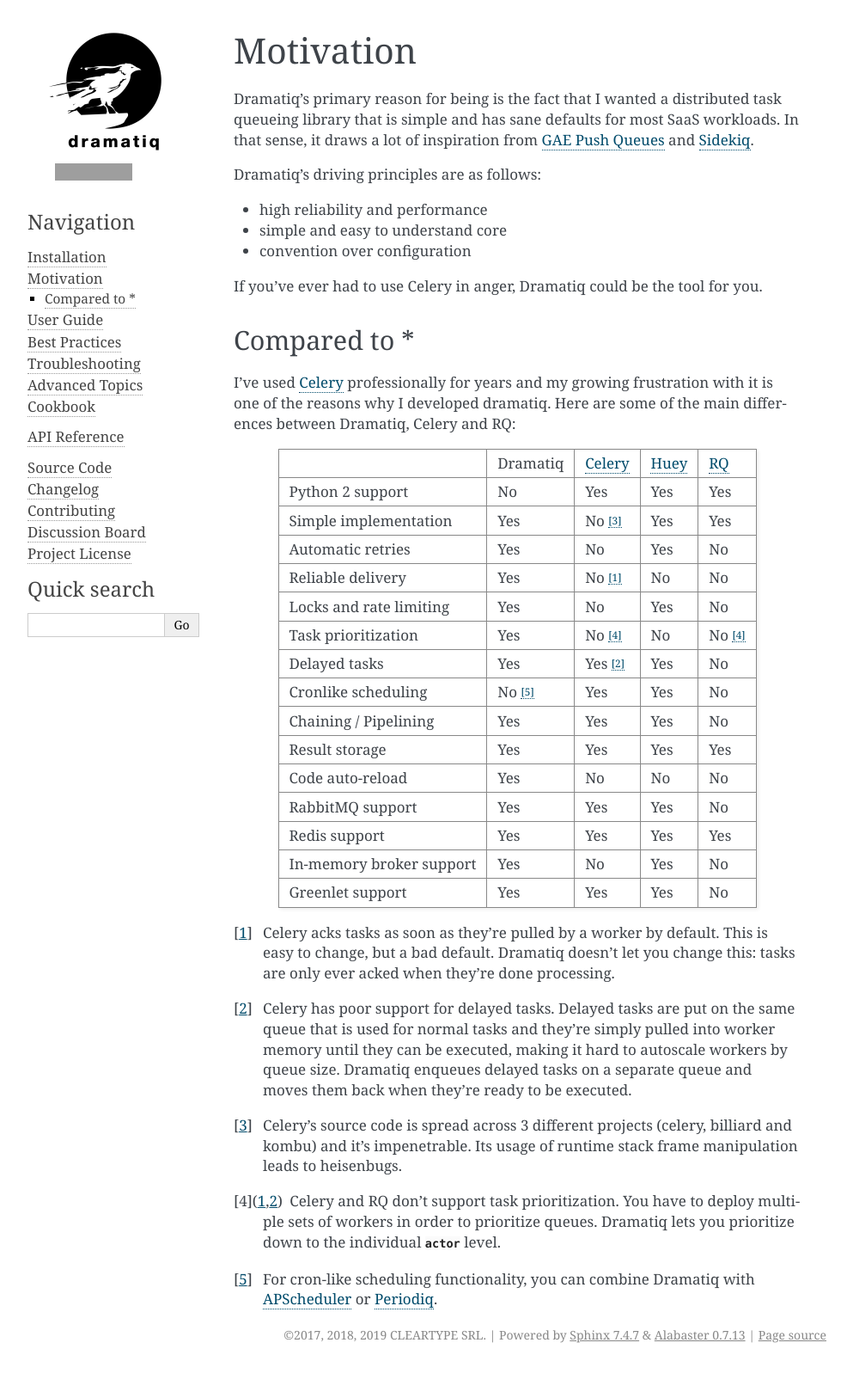
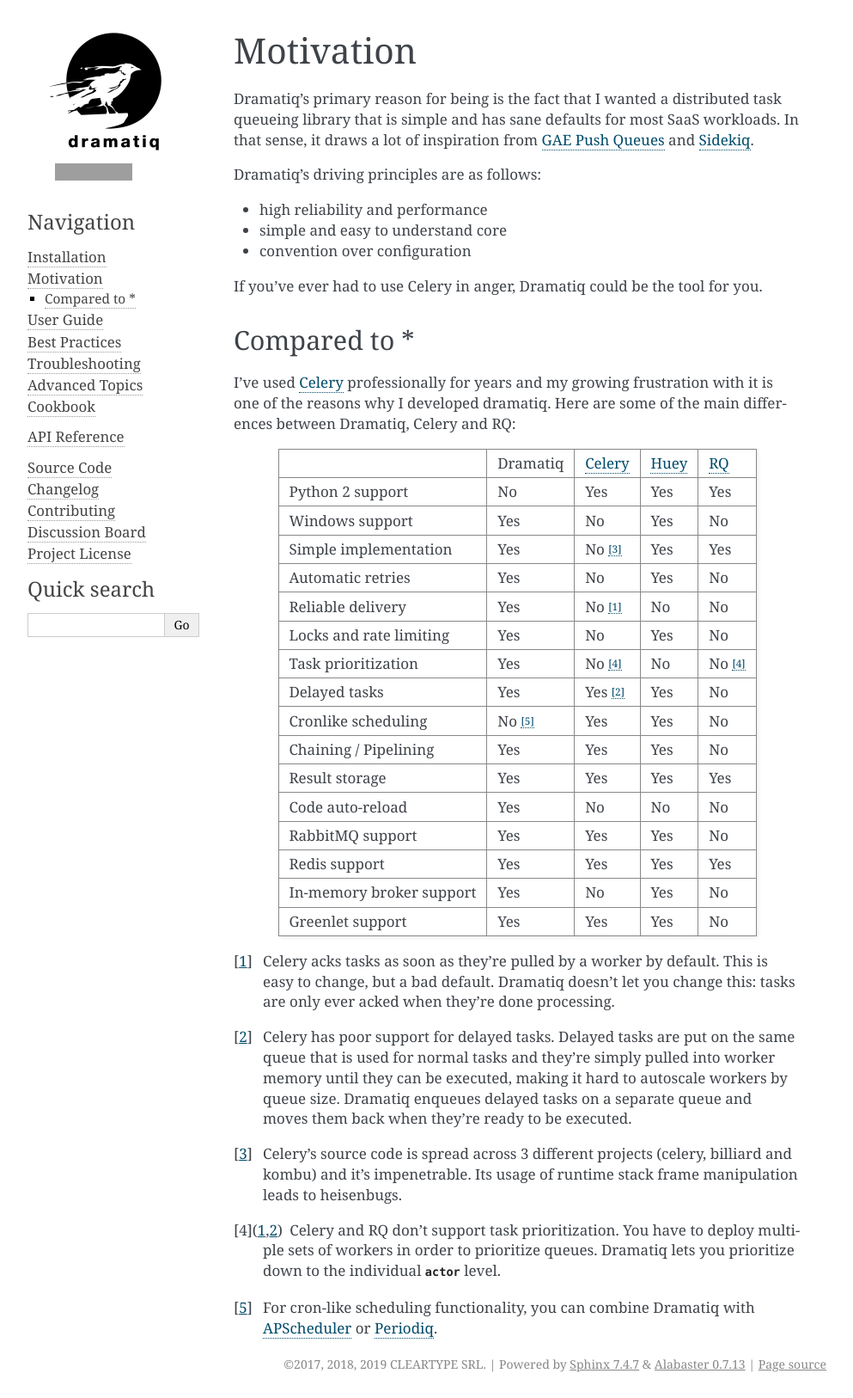
Before and after one commit to Bogdanp/dramatiq, a Sphinx documentation site: the page built from docs/source/motivation.rst, in a window 1280 px wide. Shown: the whole page at 86% size, without its empty margins (148-1141 px from the left). Built offline with Sphinx 7.4.7, drawn with Linux system fonts in a browser that asks for light colours; before the commit the page ends 1592 px from its top, so only the background shows below that; grey boxes are pictures that could not be loaded.

Commit message:
motivation: add windows support to comparison table

```diff
--- a/docs/source/motivation.rst
+++ b/docs/source/motivation.rst
@@ -33,6 +33,9 @@
 |                              | Dramatiq | Celery_     | Huey_        | RQ_          |
 +------------------------------+----------+-------------+--------------+--------------+
 | Python 2 support             | No       | Yes         | Yes          | Yes          |
+|                              |          |             |              |              |
++------------------------------+----------+-------------+--------------+--------------+
+| Windows support              | Yes      | No          | Yes          | No           |
 |                              |          |             |              |              |
 +------------------------------+----------+-------------+--------------+--------------+
 | Simple implementation        | Yes      | No [#sim]_  | Yes          | Yes          |
```
